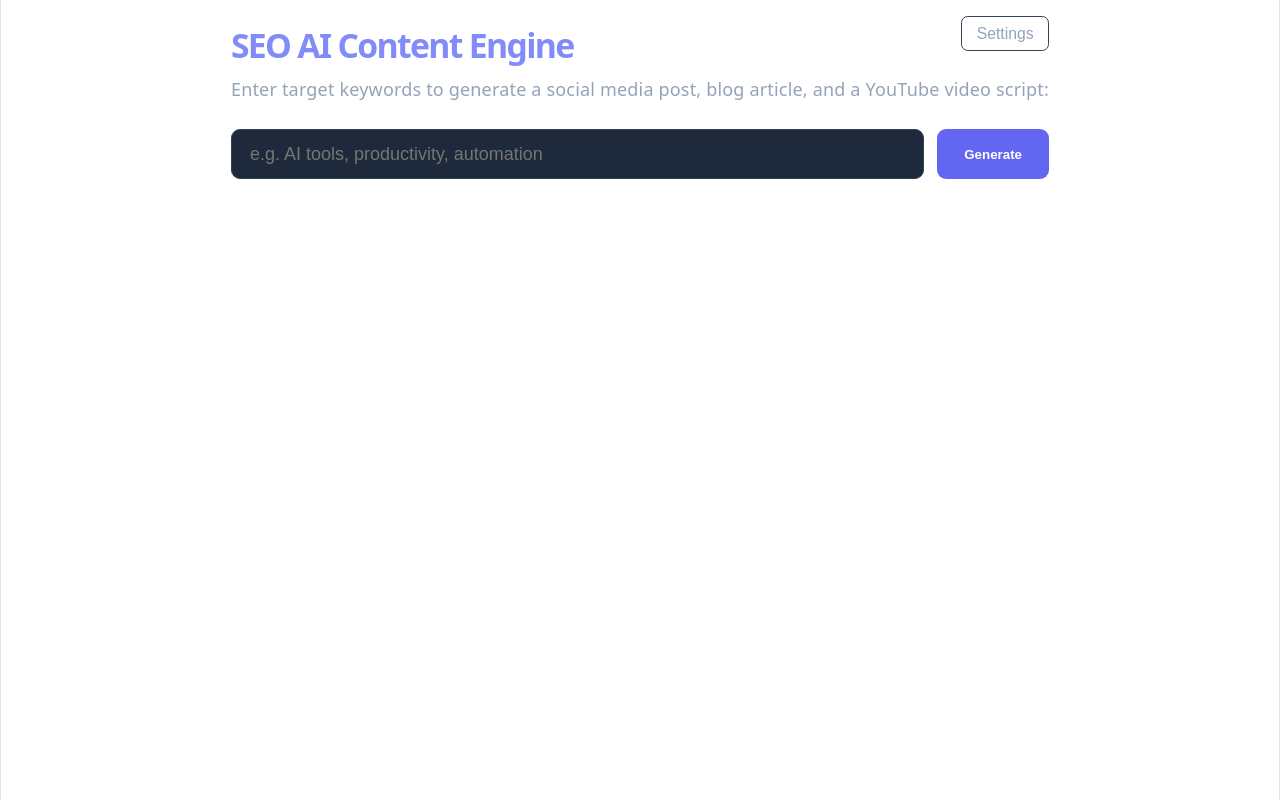
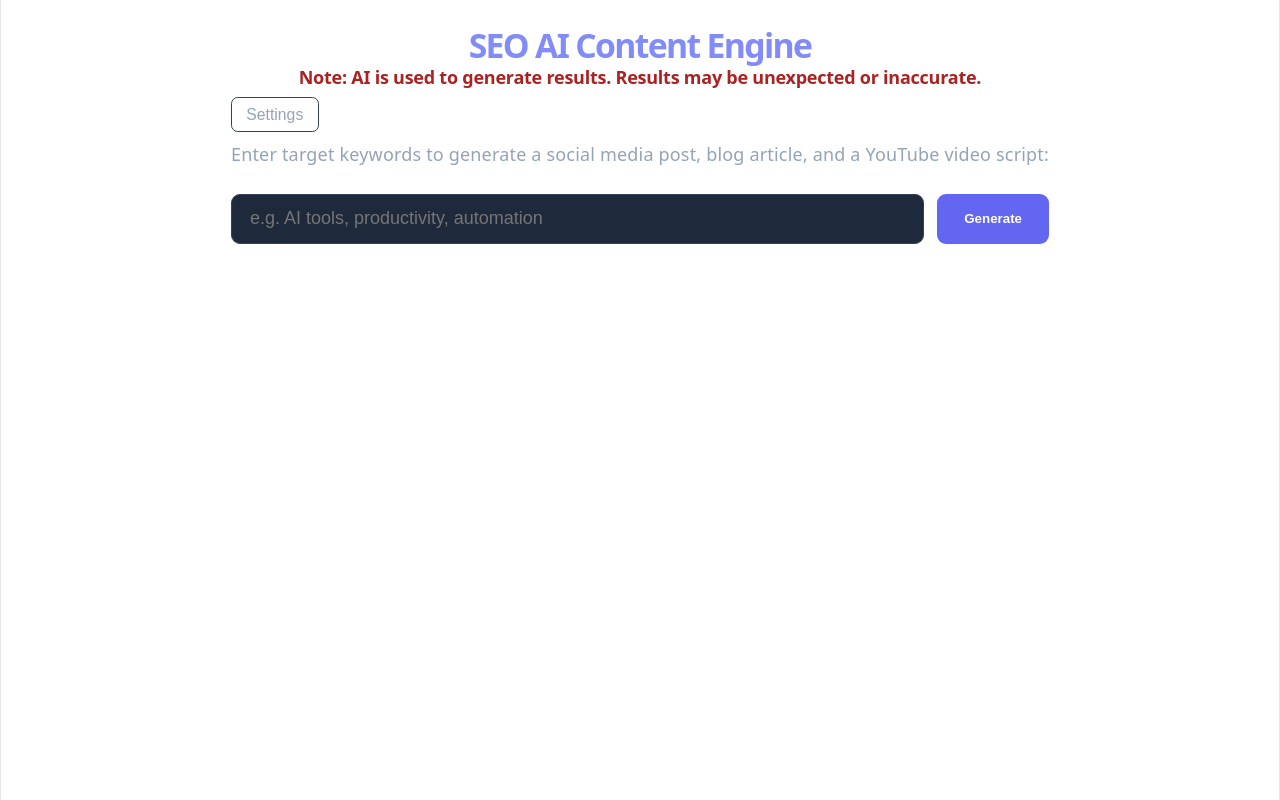
Before and after one commit to WestInSpace/AI-SEO-Content-Engine, a React app in the folder frontend/: page / in a window 1280 px wide. Built offline with nearby package versions, Linux system fonts and the light colour scheme; no server answers; the HTML template or start-up script is replaced by a standard one.

Commit message:
style(MainPage): added AI disclaimer to top of page.

```diff
--- a/frontend/src/pages/MainPage/MainPage.jsx
+++ b/frontend/src/pages/MainPage/MainPage.jsx
@@ -64,8 +64,9 @@ export default function MainPage() {
 			{/* Shows modal overlay if API Key is not set */}
 			{!isConfigured && <ApiKeyModal onSave={handleSaveApiKey} />}
 
+			<h1 className={styles.title}>SEO AI Content Engine</h1>
+				<h2 className={styles.disclaimer}>Note: AI is used to generate results. Results may be unexpected or inaccurate.</h2>
 			<div className={styles.headerRow}>
-				<h1 className={styles.title}>SEO AI Content Engine</h1>
 				{/* Handle Settings, change the API key */}
 				<button
 					onClick={() => setIsConfigured(false)}
--- a/frontend/src/pages/MainPage/MainPage.module.css
+++ b/frontend/src/pages/MainPage/MainPage.module.css
@@ -7,6 +7,13 @@
 	font-size: 1.875rem;
 	font-weight: 700;
 	color: #818cf8;
+	margin-bottom: 0.5rem;
+}
+
+.disclaimer{
+	font-size: 1rem;
+	font-weight: 700;
+	color: #AA2222;
 	margin-bottom: 0.5rem;
 }
 
```
